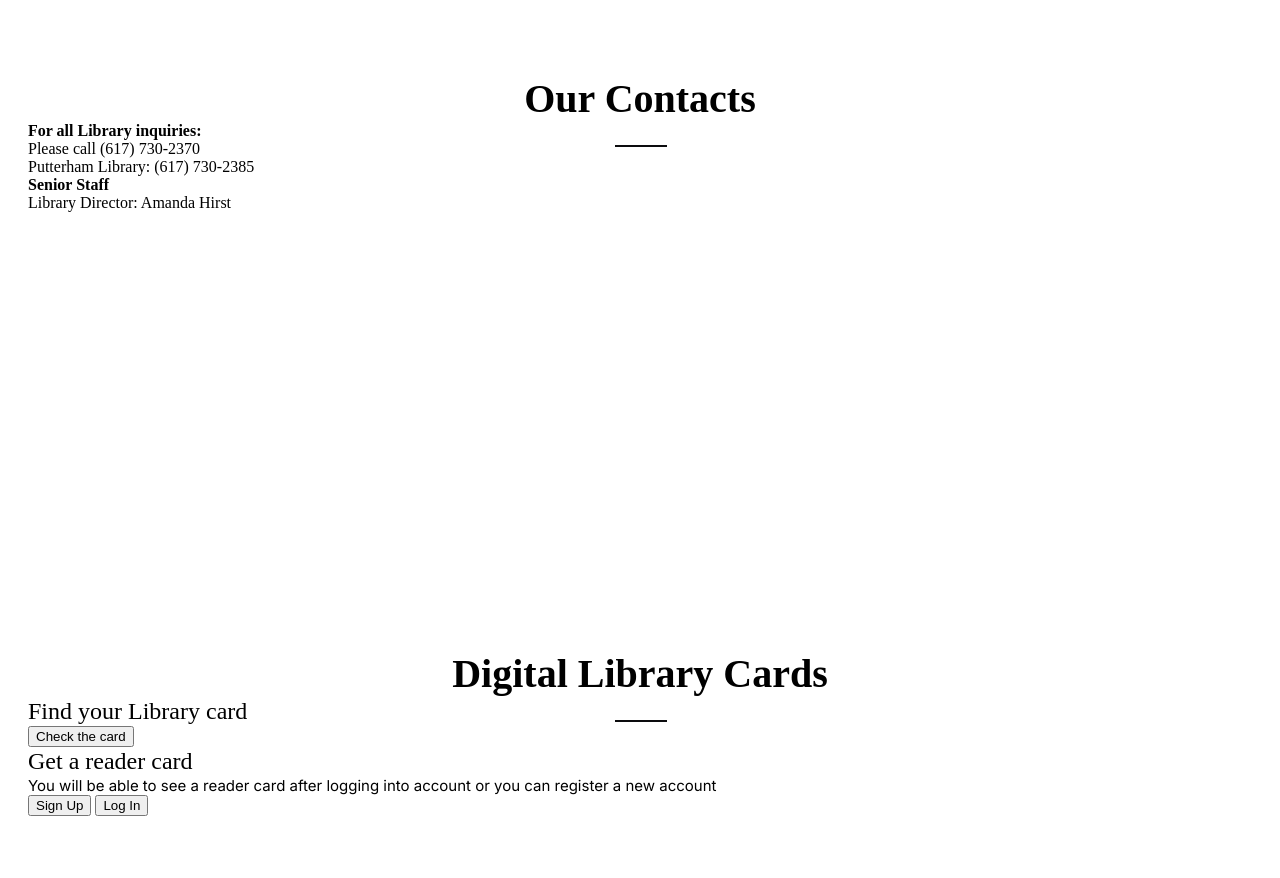
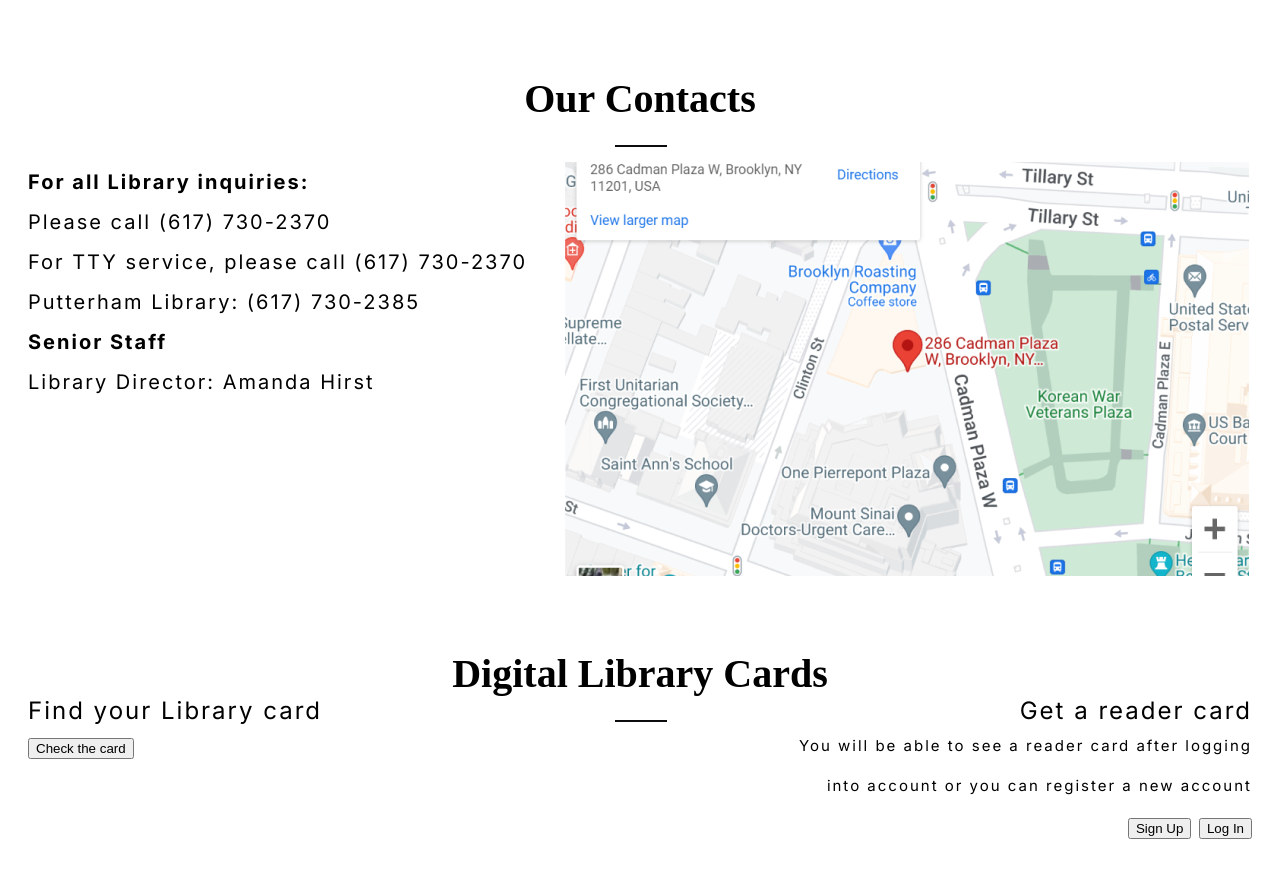
Before and after one commit to DimiBibikau/library, a plain HTML site: page library/index.html in a window 1280 px wide. Shown: the part 3740-4618 px from the top of the page. Drawn offline with Linux system fonts and the light colour scheme; a web font is replaced by a local one.

Commit message:
feat: styling

```diff
--- a/library/index.html
+++ b/library/index.html
@@ -197,12 +197,13 @@
                     <div class="contacts_left">
                         <h4 class="contact_sub-header">For all Library inquiries:</h4>
                         <p class="small_text">Please call (617) 730-2370</p>
+                        <p class="small_text">For TTY service, please call (617) 730-2370</p>
                         <p class="small_text">Putterham Library: (617) 730-2385</p>
                         <h4 class="contact_sub-header">Senior Staff</h4>
                         <p class="small_text">Library Director: Amanda Hirst</p>
                     </div>
                     <div class="contacts_right">
-                        <img class="contacts_map" src="">
+                        <img class="contacts_map" src="/library/files/images/map.png">
                     </div>
                 </div>
             </section>
--- a/library/style.css
+++ b/library/style.css
@@ -177,9 +177,40 @@ section{
     background-color: white;
 }
 
+.contacts_container{
+    display: flex;
+    flex-direction: row;
+    justify-content: space-between;
+    margin-top: 40px;
+    font-family: Inter;
+    font-size: 20px;
+    line-height: 40px;
+    letter-spacing: 2px;
+}
+
+.contact_sub-header{
+    font
+}
+
+
 .library-card{
     height: 614px;
     background-color: white;
+}
+
+.library-card_container{
+    display: flex;
+    flex-direction: row;
+    justify-content: space-between;
+    font-family: Inter;
+    font-size: 20px;
+    line-height: 40px;
+    letter-spacing: 2px;
+}
+
+.library-card_right{
+    width: 460px;
+    text-align: right;
 }
 
 .footer{
```
Also changed, not shown: library/files/images/map.png (added).
